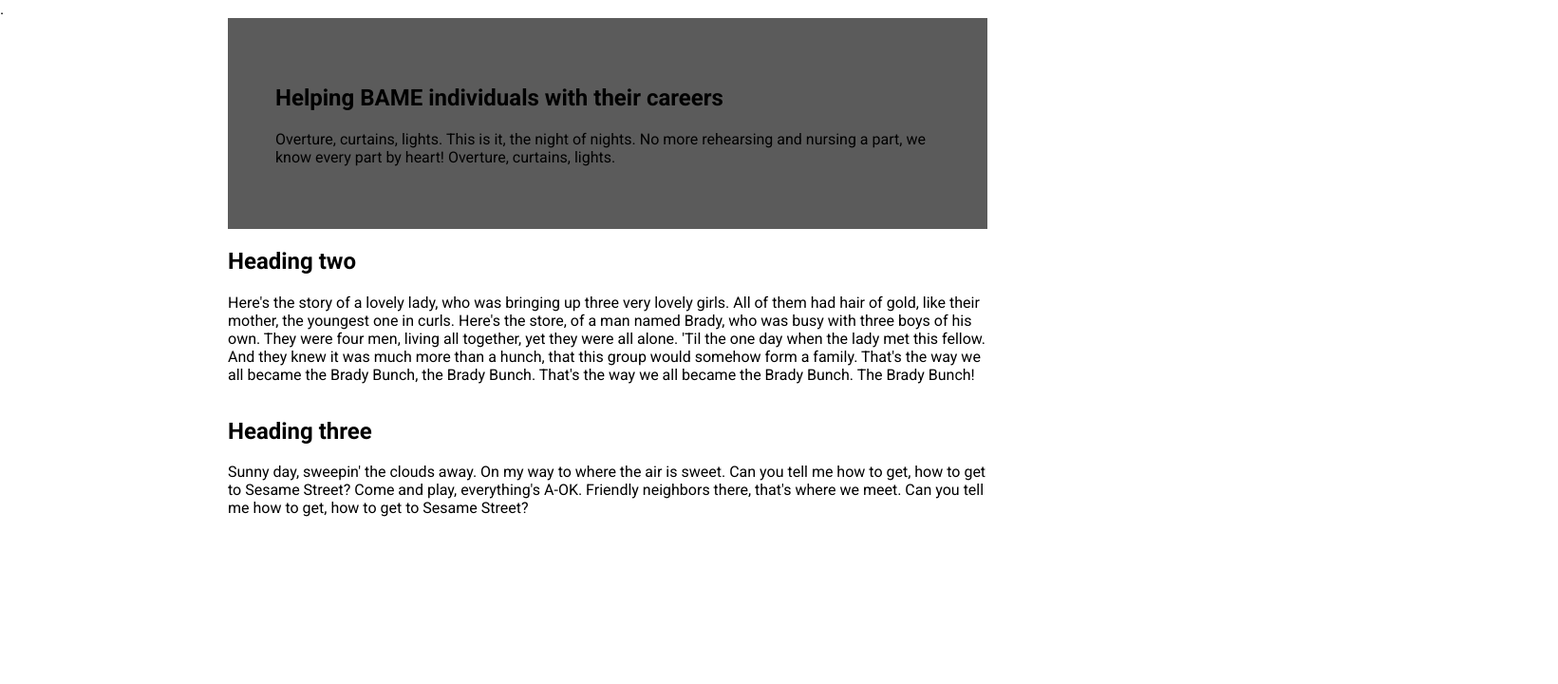
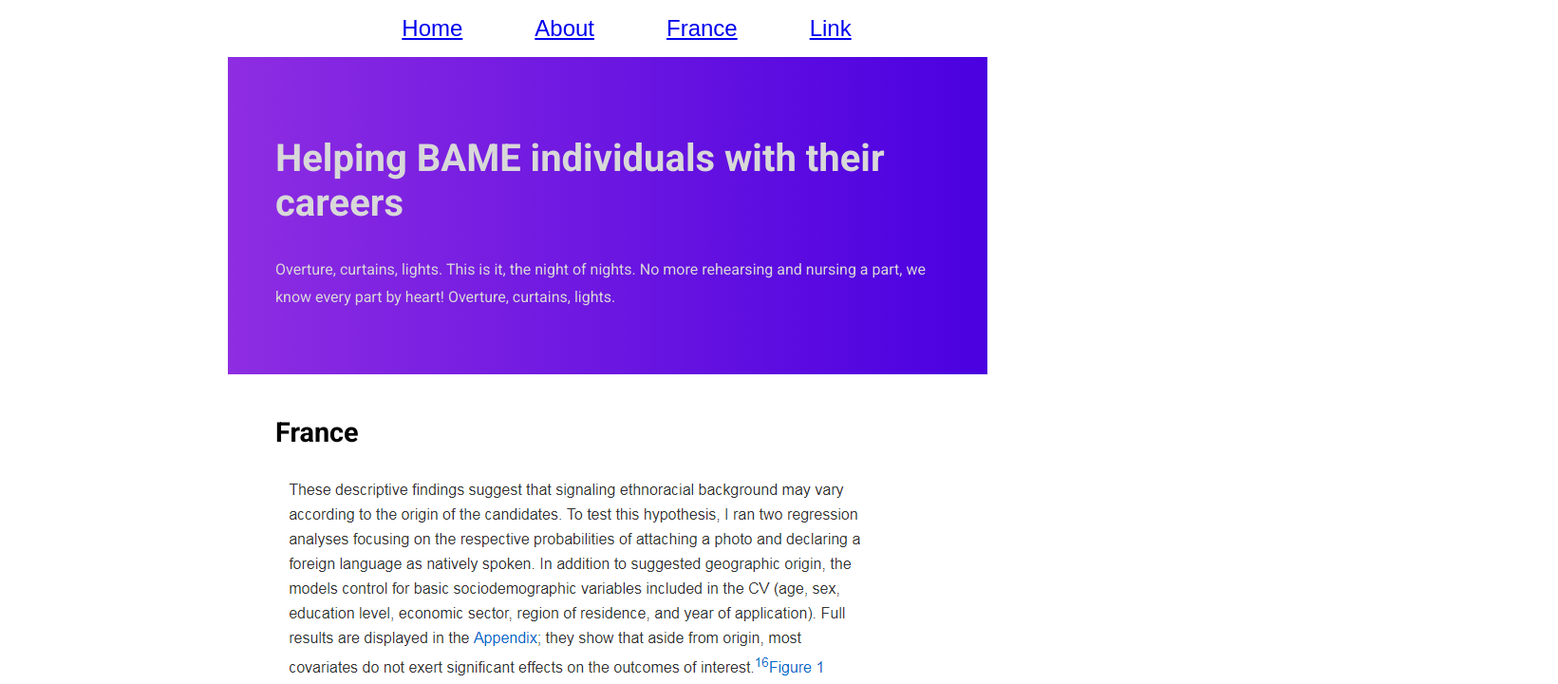
Before and after one commit to lukew27/DiversityHackathon, a plain HTML site: page Team1/index.html in a window 1280 px wide. Shown: the top 720 px of the page at 95% size, 1641 px wide, since content can reach past the window. Drawn offline with Linux system fonts and the light colour scheme.

Commit message:
add index.html and style

```diff
--- a/Team1/index.html
+++ b/Team1/index.html
@@ -4,7 +4,9 @@
   <meta charset="UTF-8">
   <meta name="viewport" content="width=device-width, initial-scale=1.0">
   <meta http-equiv="X-UA-Compatible" content="ie=edge">
-  <link rel="stylesheet" type="text/css" href="style.css">.
+  <link rel="stylesheet" type="text/css" href="style.css">
+  <script type="text/javascript" src="index.js"></script>
+
 
   <title>BAME Resources</title>
 </head>
@@ -13,7 +15,12 @@
 
   <header>
     <nav>
-
+      <ul>
+        <li><a href="#">Home</a></li>
+        <li><a href="#">About</a></li>
+        <li><a href="#">France</a></li>
+        <li><a href="#">Link</a></li>
+      </ul>
     </nav>
   </header>
   <section class="intro">
@@ -23,18 +30,42 @@
     </p>
   </section>
 
-  <section class="unitedkingdom">
-    <h2>Heading two</h2>
-    <p>
-        Here's the story of a lovely lady, who was bringing up three very lovely girls. All of them had hair of gold, like their mother, the youngest one in curls. Here's the store, of a man named Brady, who was busy with three boys of his own. They were four men, living all together, yet they were all alone. 'Til the one day when the lady met this fellow. And they knew it was much more than a hunch, that this group would somehow form a family. That's the way we all became the Brady Bunch, the Brady Bunch. That's the way we all became the Brady Bunch. The Brady Bunch!    </p>
+  <section class="country" id="france">
+    <h2>France</h2>
+    <!-- <p>
+        Here's the story of a lovely lady, who was bringing up three very lovely girls. All of them had hair of gold, like their mother, the youngest one in curls. Here's the store, of a man named Brady, who was busy with three boys of his own. They were four men, living all together, yet they were all alone. 'Til the one day when the lady met this fellow. And they knew it was much more than a hunch, that this group would somehow form a family. That's the way we all became the Brady Bunch, the Brady Bunch. That's the way we all became the Brady Bunch. The Brady Bunch!
+    </p> -->
+
+    <img src="./France/Image01.png" alt="France">
   </section>
 
-  <section class="italy">
-    <h2>Heading three</h2>
+  <section class="country">
+    <h2>United Kingdom</h2>
     <p>
         Sunny day, sweepin' the clouds away. On my way to where the air is sweet. Can you tell me how to get, how to get to Sesame Street? Come and play, everything's A-OK. Friendly neighbors there, that's where we meet. Can you tell me how to get, how to get to Sesame Street?
     </p>
+
+    <img src="./United_Kingdom/School Teachers 01.png" alt="">
+    <img src="./United_Kingdom/School Teachers 02.png" alt="">
+
+    <ul>
+      <li>One</li>
+      <li>Two</li>
+      <li>Three</li>
+      <li>Four</li>
+      <li>Five</li>
+    </ul>
   </section>
+
+  <section class="country">
+    <h2>Important statistics</h2>
+    <p>
+        The world looks mighty good to me, cause Tootsie Rolls are all I see. Whatever it is I think I see, becomes a Tootsie Roll to me! Tootsie Roll how I love your chocolatey chew, Tootsie Roll I think I'm in love with you. Whatever it is I think I see, becomes a Tootsie Roll to me!
+    </p>
+
+  </section>
+
+
 
   </div> <!-- Main container -->
 </body>
--- /dev/null
+++ b/Team1/index.js
@@ -0,0 +1,2 @@
+
+const france = document.getElementById('france');
--- a/Team1/style.css
+++ b/Team1/style.css
@@ -10,6 +10,18 @@ body {
   font-family: 'Roboto', sans-serif;
 }
 
+p {
+  line-height: 1.8;
+}
+
+.intro h1 {
+  font-size: 2.5rem;
+}
+
+.country h2 {
+  font-size: 1.8rem;
+}
+
 .main-container {
   max-width: 800px;
   margin: auto;
@@ -17,7 +29,45 @@ body {
   flex-direction: column;
 }
 
+nav {
+  /* display: flex;
+  flex-direction: row;
+  justify-content: space-between */
+  max-width: 80%;
+  display: flex;
+	flex: 1 1 100%;
+	justify-content: center;
+	margin: auto;
+	flex-wrap: wrap;
+}
+
+nav ul {
+  /* display: flex
+  flex-direction: row;
+  list-style: none; */
+  list-style-type: none;
+
+}
+
+nav li {
+		display: inline-block;
+		text-align: center;
+		font-size: 1.5rem;
+		padding:0;
+		font-family: 'Source Sans Pro', sans-serif;
+		color: #fff;
+		margin:0 1.5em;
+}
+
 .intro {
-  background-color: rgb(91, 91, 91);
+  /* background-color: rgb(19, 109, 226); */
   padding: 50px;
+  background: #8e2de2; /* fallback for old browsers */
+  background: -webkit-linear-gradient(to right, #8e2de2, #4a00e0); /* Chrome 10-25, Safari 5.1-6 */
+  background: linear-gradient(to right, #8e2de2, #4a00e0); /* W3C, IE 10+/ Edge, Firefox 16+, Chrome 26+, Opera 12+, Safari 7+ */
+  color: rgb(216, 216, 216);
 }
+
+.country {
+  padding: 20px 50px;
+}
```
Also changed, not shown: Team1/United_Kingdom/School Teachers 01.PNG (renamed from Team1/United Kingdom/School Teachers 01.PNG), Team1/United_Kingdom/School Teachers 02.PNG (renamed from Team1/United Kingdom/School Teachers 02.PNG), 1 other file.
